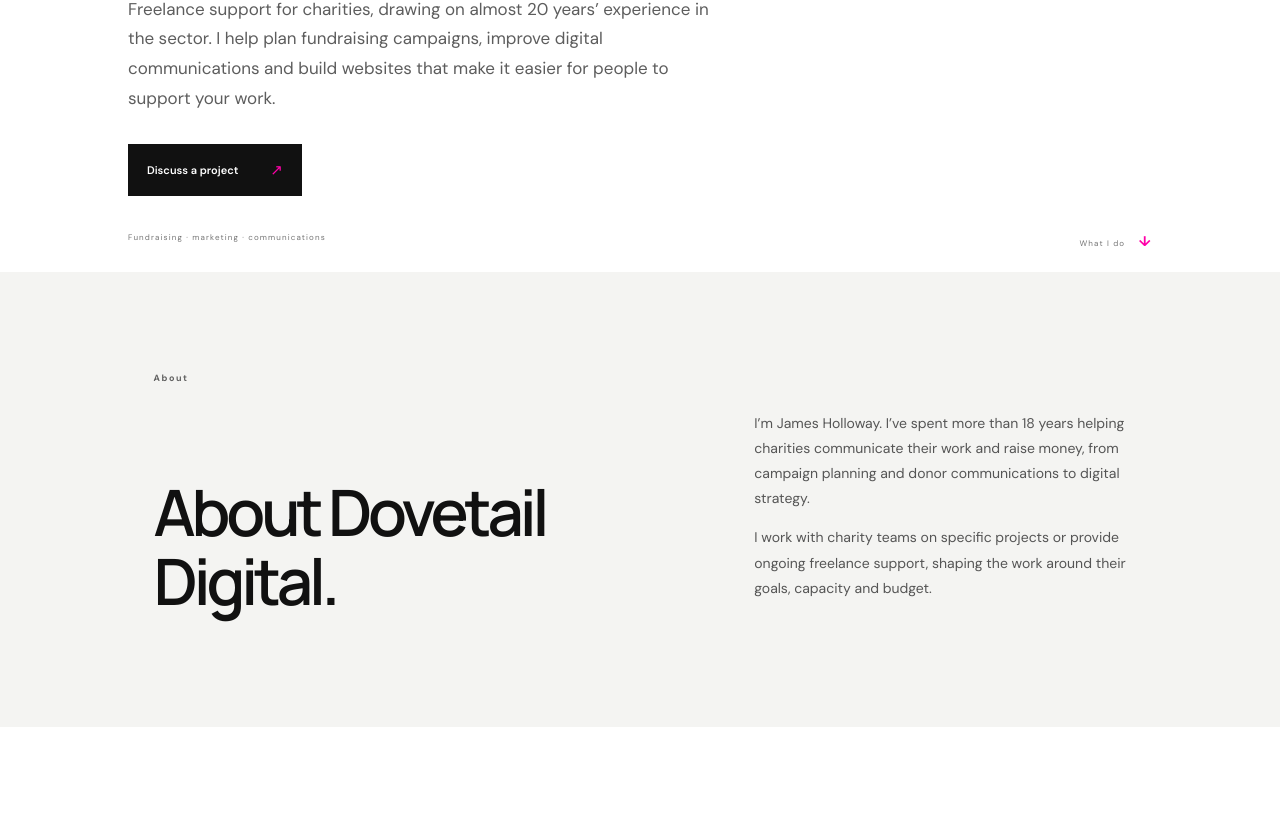
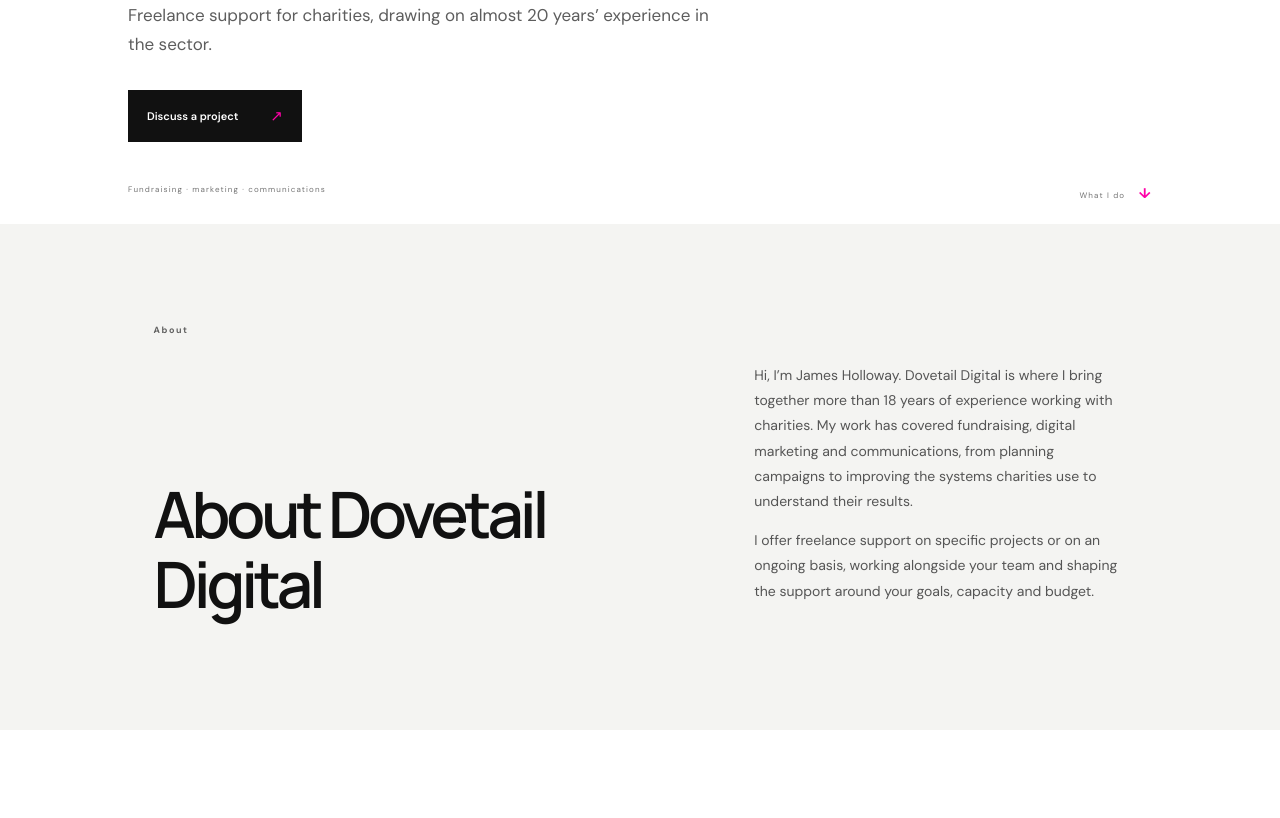
Before and after one commit to dovetaildigital/dovetaildigital, a plain HTML site: page public/index.html in a window 1280 px wide. Shown: the part 556-1374 px from the top of the page. Drawn offline with Linux system fonts and the light colour scheme.

Commit message:
Refine homepage introduction and about copy

```diff
--- a/public/index.html
+++ b/public/index.html
@@ -28,7 +28,7 @@
         <div class="hero-copy">
           <p class="eyebrow"><span></span> Freelance support for the charity sector</p>
           <h1>Marketing, fundraising &amp; communications for <em>charities</em></h1>
-          <p class="intro">Freelance support for charities, drawing on almost 20 years’ experience in the sector. I help plan fundraising campaigns, improve digital communications and build websites that make it easier for people to support your work.</p>
+          <p class="intro">Freelance support for charities, drawing on almost 20 years’ experience in the sector.</p>
           <a class="button" href="#contact">Discuss a project <span aria-hidden="true">↗</span></a>
         </div>
         <div class="hero-bottom"><span>Fundraising · marketing · communications</span><a href="#services">What I do <b>↓</b></a></div>
@@ -37,10 +37,10 @@
       <section class="intro-section" id="about">
         <p class="eyebrow">About</p>
         <div class="intro-grid">
-          <h2>About Dovetail Digital.</h2>
+          <h2>About Dovetail Digital</h2>
           <div class="intro-text">
-            <p>I’m James Holloway. I’ve spent more than 18 years helping charities communicate their work and raise money, from campaign planning and donor communications to digital strategy.</p>
-            <p>I work with charity teams on specific projects or provide ongoing freelance support, shaping the work around their goals, capacity and budget.</p>
+            <p>Hi, I’m James Holloway. Dovetail Digital is where I bring together more than 18 years of experience working with charities. My work has covered fundraising, digital marketing and communications, from planning campaigns to improving the systems charities use to understand their results.</p>
+            <p>I offer freelance support on specific projects or on an ongoing basis, working alongside your team and shaping the support around your goals, capacity and budget.</p>
           </div>
         </div>
       </section>
```
